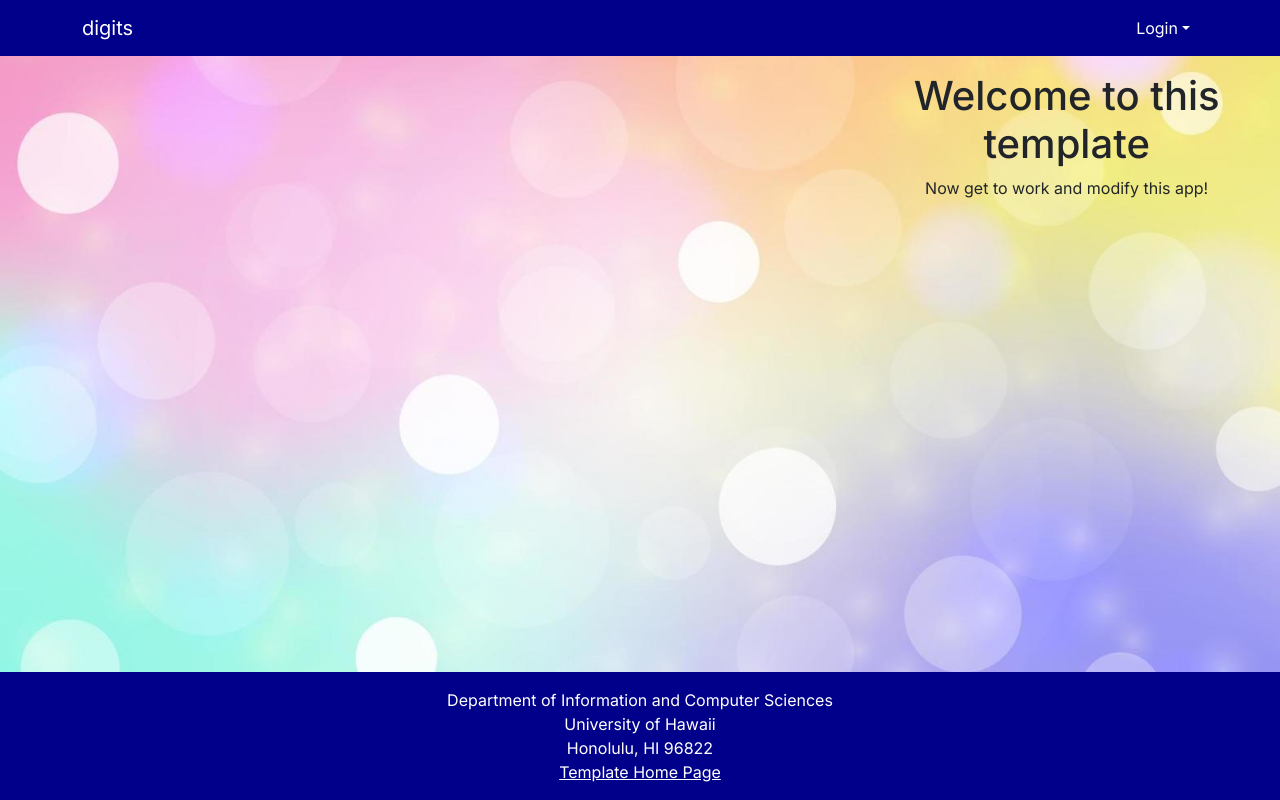
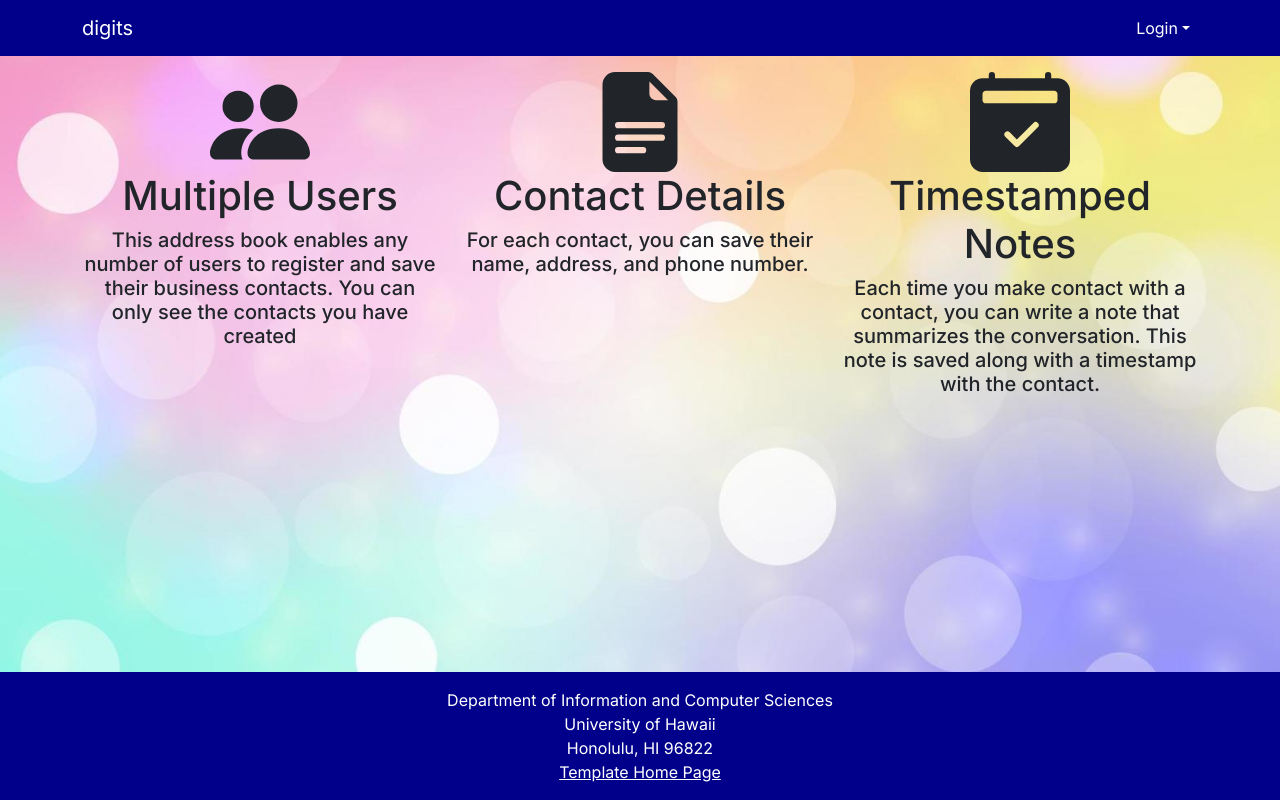
Before and after one commit to awesly/digits, a Next.js app: page / in a window 1280 px wide. Built offline with nearby package versions, Linux system fonts and the light colour scheme; no server answers.

Commit message:
landing page mockup finished in 30 minutes

```diff
--- a/src/app/page.tsx
+++ b/src/app/page.tsx
@@ -1,21 +1,29 @@
-import { Col, Container, Image, Row } from 'react-bootstrap';
+import { Col, Container, Row } from 'react-bootstrap';
+import { FileEarmarkTextFill, PeopleFill, Calendar2CheckFill } from 'react-bootstrap-icons';
 
 /** The Home page. */
 const Home = () => (
   <main>
     <Container id="landing-page" fluid className="py-3">
+      <Container>
       <Row className="align-middle text-center">
         <Col xs={4}>
-
+          <PeopleFill size={100}/>
+          <h1>Multiple Users</h1>
+          <h5>This address book enables any number of users to register and save their business contacts. You can only see the contacts you have created</h5>
         </Col>
         <Col xs={4}>
-
+          <FileEarmarkTextFill size={100}/>
+          <h1>Contact Details</h1>
+          <h5>For each contact, you can save their name, address, and phone number.</h5>
         </Col>
-        <Col xs={4} className="d-flex flex-column justify-content-center">
-          <h1>Welcome to this template</h1>
-          <p>Now get to work and modify this app!</p>
+        <Col xs={4}>
+        <Calendar2CheckFill size={100}/>
+          <h1>Timestamped Notes</h1>
+          <h5>Each time you make contact with a contact, you can write a note that summarizes the conversation. This note is saved along with a timestamp with the contact.</h5>
         </Col>
       </Row>
+      </Container>
     </Container>
   </main>
 );
```
